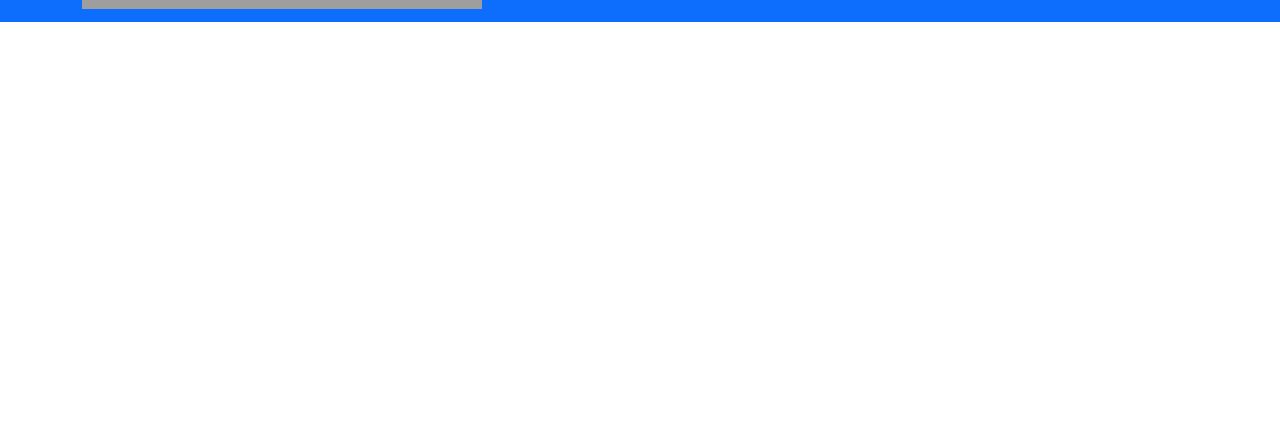
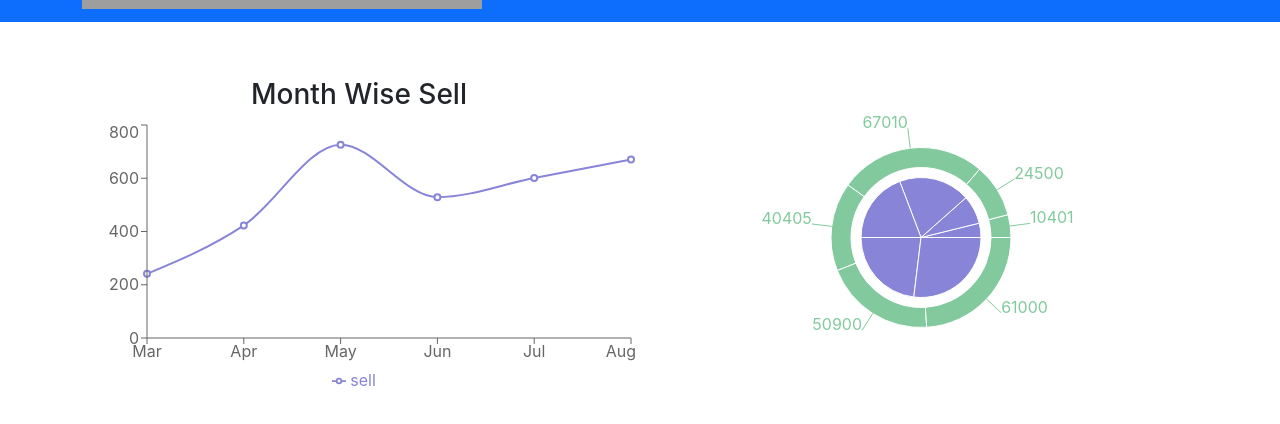
Before and after one commit to Aniksaha-ui/product-analysis, a React (Create React App) app: page /dashboard in a window 1280 px wide. Shown: the part 304-728 px from the top of the page. Built offline with nearby package versions, Linux system fonts and the light colour scheme; grey boxes are pictures that could not be loaded.

Commit message:
Dashboard chart done

```diff
--- a/package.json
+++ b/package.json
@@ -10,6 +10,7 @@
     "react-dom": "^18.0.0",
     "react-router-dom": "^6.3.0",
     "react-scripts": "5.0.0",
+    "recharts": "^2.1.9",
     "web-vitals": "^2.1.4"
   },
   "scripts": {
--- /dev/null
+++ b/public/charts.json
@@ -0,0 +1,38 @@
+[
+  {
+    "month": "Mar",
+    "investment": 100000,
+    "sell": 241,
+    "revenue": 10401
+  },
+  {
+    "month": "Apr",
+    "investment": 200000,
+    "sell": 423,
+    "revenue": 24500
+  },
+  {
+    "month": "May",
+    "investment": 500000,
+    "sell": 726,
+    "revenue": 67010
+  },
+  {
+    "month": "Jun",
+    "investment": 500000,
+    "sell": 529,
+    "revenue": 40405
+  },
+  {
+    "month": "Jul",
+    "investment": 600000,
+    "sell": 601,
+    "revenue": 50900
+  },
+  {
+    "month": "Aug",
+    "investment": 700000,
+    "sell": 670,
+    "revenue": 61000
+  }
+]
--- a/src/App.js
+++ b/src/App.js
@@ -4,6 +4,7 @@ import Home from "./components/Home/Home";
 import Blog from "./components/Blog/Blog";
 import NavBar from "./components/NavBar/NavBar";
 import Review from "./components/Review/Review";
+import Dashboard from "./components/Dashboard/Dashboard";
 
 function App() {
   return (
@@ -11,8 +12,9 @@ function App() {
       <NavBar />
       <Routes>
         <Route path="/" element={<Home />}></Route>
+        <Route path="/review" element={<Review />}></Route>
         <Route path="/blog" element={<Blog />}></Route>
-        <Route path="/review" element={<Review />}></Route>
+        <Route path="/dashboard" element={<Dashboard />}></Route>
       </Routes>
     </div>
   );
--- /dev/null
+++ b/src/Hooks/useChart.js
@@ -0,0 +1,14 @@
+import { useEffect, useState } from "react";
+
+const useChart = () => {
+  const [data, setData] = useState([]);
+  useEffect(() => {
+    fetch("charts.json")
+      .then((res) => res.json())
+      .then((data) => setData(data));
+  }, []);
+
+  return [data, setData];
+};
+
+export default useChart;
--- /dev/null
+++ b/src/components/Charts/Investment.js
@@ -0,0 +1,35 @@
+import React from "react";
+import { Legend, Pie, PieChart, ResponsiveContainer, Tooltip } from "recharts";
+
+const Investment = ({ data }) => {
+  return (
+    <ResponsiveContainer width="100%" height="100%">
+      <PieChart width={500} height={400}>
+        <Pie
+          name="investment"
+          nameKey={data.Investment}
+          data={data}
+          dataKey="investment"
+          cx="50%"
+          cy="50%"
+          outerRadius={60}
+          fill="#8884d8"
+        />
+        <Pie
+          name="revenue"
+          data={data}
+          dataKey="revenue"
+          cx="50%"
+          cy="50%"
+          innerRadius={70}
+          outerRadius={90}
+          fill="#82ca9d"
+          label
+        />
+        <Tooltip></Tooltip>
+      </PieChart>
+    </ResponsiveContainer>
+  );
+};
+
+export default Investment;
--- /dev/null
+++ b/src/components/Charts/MonthlySell.js
@@ -0,0 +1,27 @@
+import React from "react";
+import {
+  Legend,
+  Line,
+  LineChart,
+  ResponsiveContainer,
+  Tooltip,
+  XAxis,
+  YAxis,
+} from "recharts";
+
+const MonthlySell = (props) => {
+  const { data } = props;
+  return (
+    <ResponsiveContainer width="100%" aspect={2}>
+      <LineChart width={300} height={100} data={data}>
+        <Line type="monotone" dataKey="sell" stroke="#8884d8" strokeWidth={2} />
+        <XAxis dataKey="month" />
+        <YAxis />
+        <Legend />
+        <Tooltip />
+      </LineChart>
+    </ResponsiveContainer>
+  );
+};
+
+export default MonthlySell;
--- /dev/null
+++ b/src/components/Dashboard/Dashboard.js
@@ -0,0 +1,23 @@
+import React from "react";
+import useChart from "../../Hooks/useChart";
+import Investment from "../Charts/Investment";
+import MonthlySell from "../Charts/MonthlySell";
+
+const Dashboard = () => {
+  const [data, setData] = useChart();
+  return (
+    <div class="container mt-5">
+      <div class="row row-cols-lg-2 row-cols-md-2 row-cols-1 g-2 mt-5">
+        <div class="col">
+          <h3>Month Wise Sell</h3>
+          <MonthlySell data={data} />
+        </div>
+        <div class="col">
+          <Investment data={data} />
+        </div>
+      </div>
+    </div>
+  );
+};
+
+export default Dashboard;
```
Also changed, not shown: 1 other file (tests, documents, lock files or other folders).
